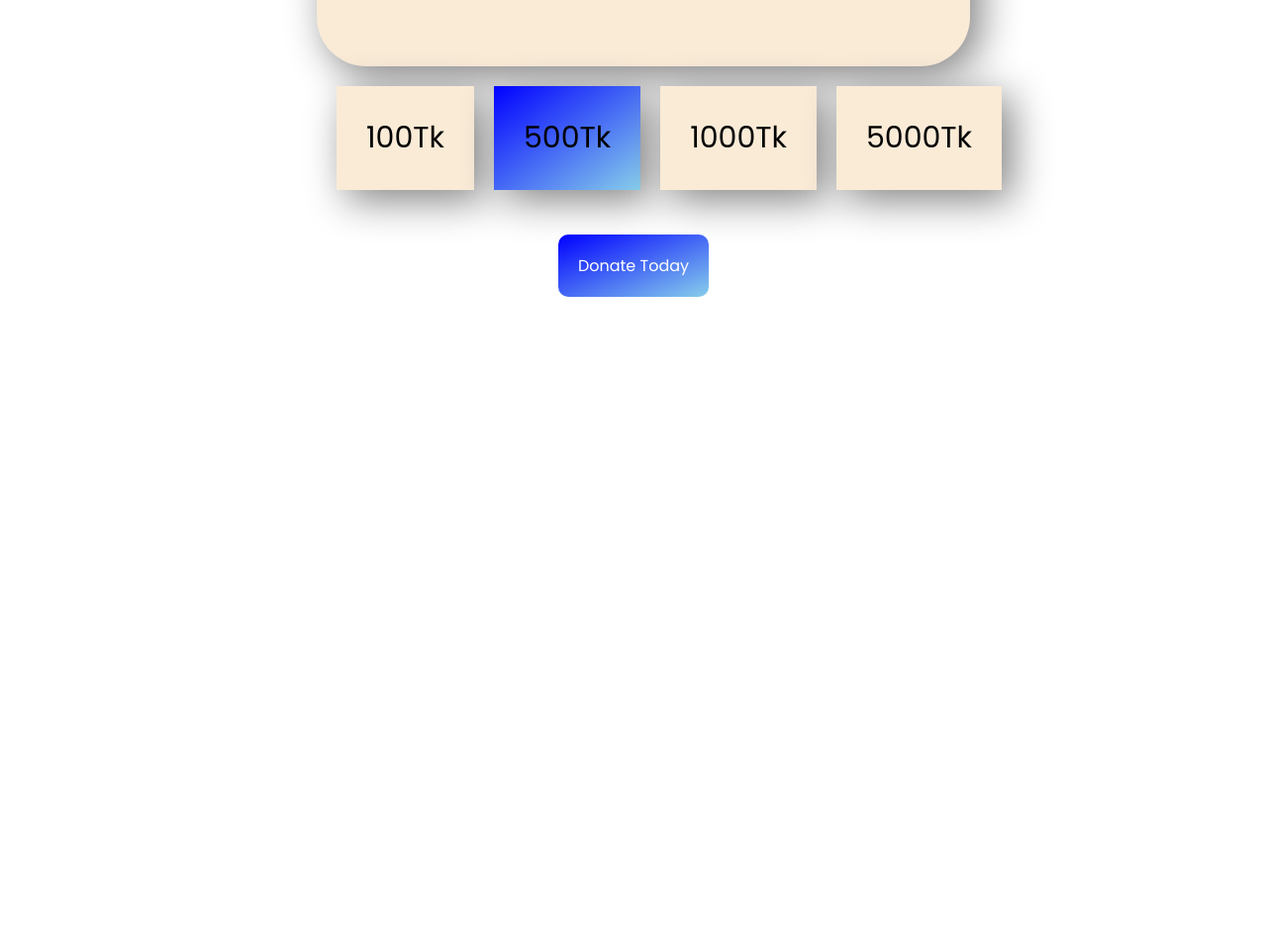
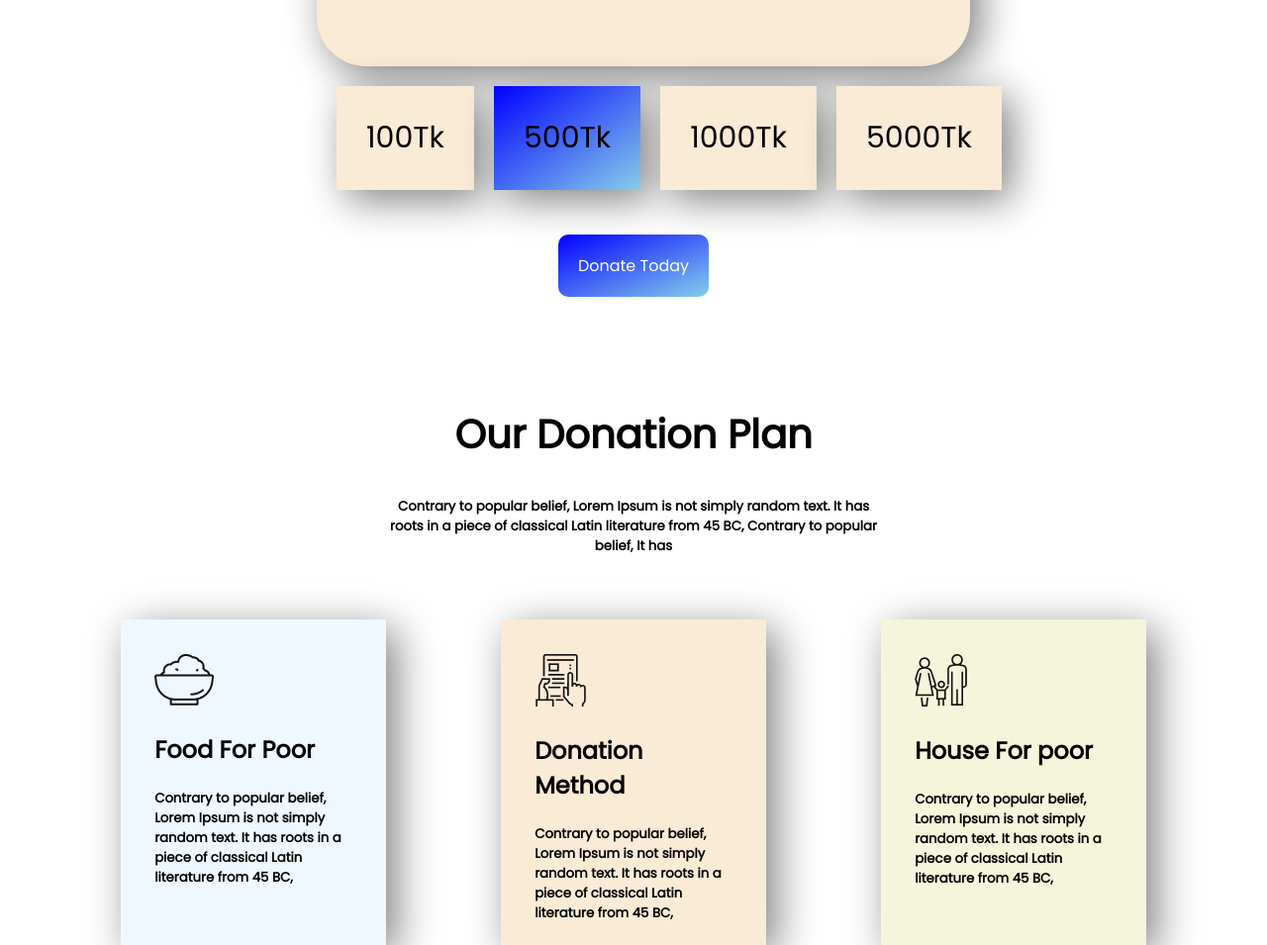
Before and after one commit to rohananondo/my-web-2, a plain HTML site: page index.html in a window 1280 px wide. Shown: the part 1302-2257 px from the top of the page at 99% size. Before the commit the page ends 1602 px from the top, so only its background shows below. Drawn offline with Linux system fonts and the light colour scheme.

Commit message:
for-commit

```diff
--- a/index.html
+++ b/index.html
@@ -48,7 +48,38 @@
         <div class="today-button"><a class="donate-button"
                 href="https://www.w3schools.com/css/css3_gradients.asp">Donate Today</a></div>
     </section>
+    <section>
+        <div class="donation-plan">
+            <h1 id="plan">Our Donation Plan</h1>
+            <h5 id="our">Contrary to popular belief, Lorem Ipsum is not simply random text. It has roots in a piece of
+                classical
+                Latin literature from 45 BC, Contrary to popular belief, It has
+            </h5>
+        </div>
+    </section>
+    <section>
+        <div class="our-donation-plan">
+            <div id="first" class="donated">
+                <img src="images/food.png" alt="">
+                <h2>Food For Poor</h2>
+                <h5>Contrary to popular belief, Lorem Ipsum is not simply random text. It has roots in a piece of
+                    classical Latin literature from 45 BC,</h5>
+            </div>
+            <div id="second" class="donated">
+                <img src="images/Frame-1.png" alt="">
+                <h2>Donation Method</h2>
+                <h5>Contrary to popular belief, Lorem Ipsum is not simply random text. It has roots in a piece of
+                    classical Latin literature from 45 BC,</h5>
+            </div>
+            <div id="third" class="donated">
+                <img src="images/shelter.png" alt="">
+                <h2>House For poor</h2>
+                <h5>Contrary to popular belief, Lorem Ipsum is not simply random text. It has roots in a piece of
+                    classical Latin literature from 45 BC,</h5>
+            </div>
+        </div>
 
+    </section>
 </body>
 
 </html>
--- a/style.css
+++ b/style.css
@@ -102,3 +102,52 @@ h4 {
     margin-left: 25%;
 
 }
+
+#plan {
+    font-size: 40px;
+}
+
+.donation-plan {
+    text-align: center;
+    margin-bottom: 5%;
+}
+
+#our {
+    margin-left: 30%;
+    margin-right: 30%;
+}
+
+.donation {
+    margin-bottom: 10%;
+}
+
+.donated {
+    width: 50%;
+    margin-left: 5%;
+    margin-right: 5%;
+    padding-top: 3%;
+    padding-right: 3%;
+    padding-left: 3%;
+    box-shadow: 10px 10px 40px grey;
+
+    text-align: left;
+}
+
+.our-donation-plan {
+    display: flex;
+    margin-left: 5%;
+    margin-right: 5%;
+
+}
+
+#first {
+    background-color: aliceblue;
+}
+
+#second {
+    background-color: antiquewhite;
+}
+
+#third {
+    background-color: beige;
+}
```
